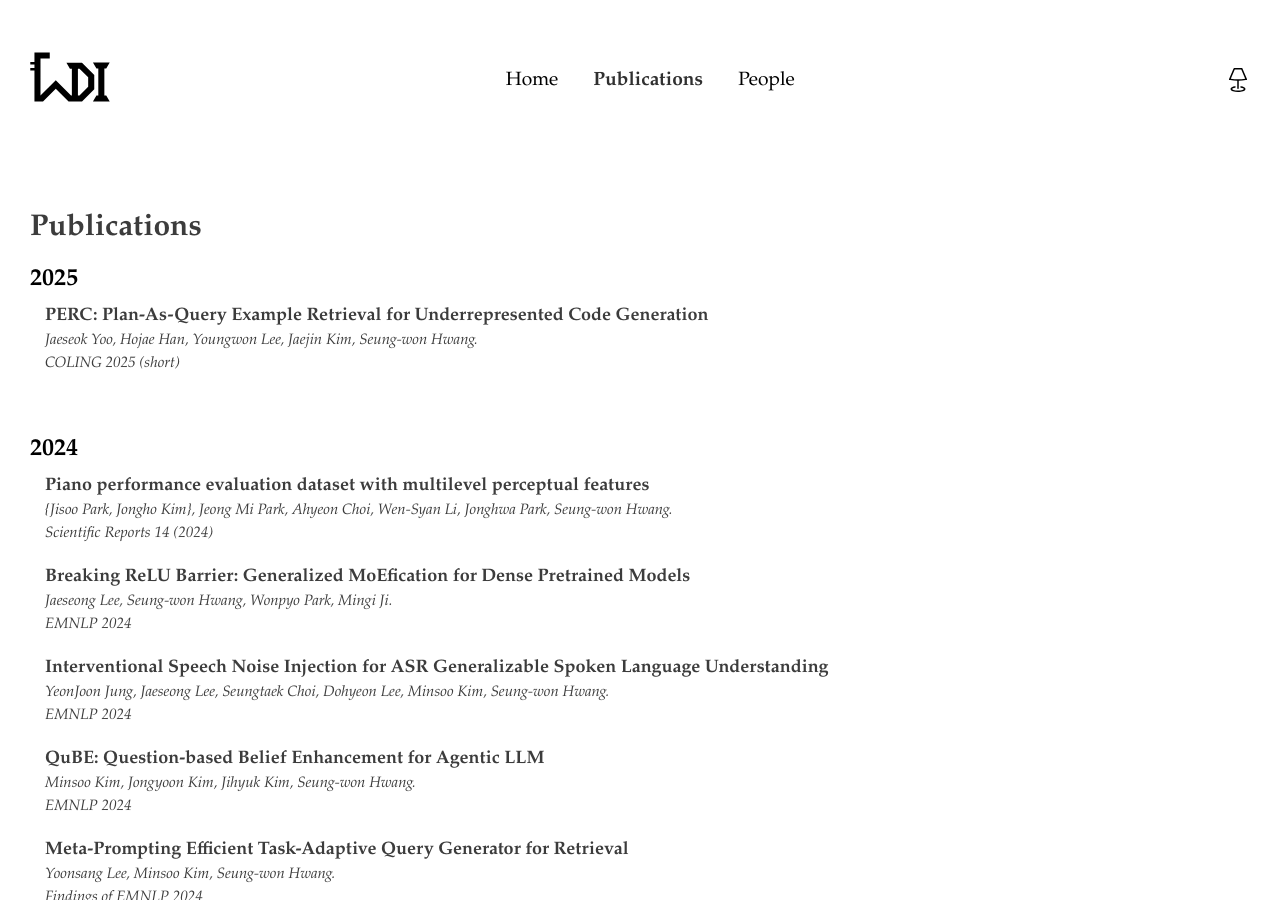
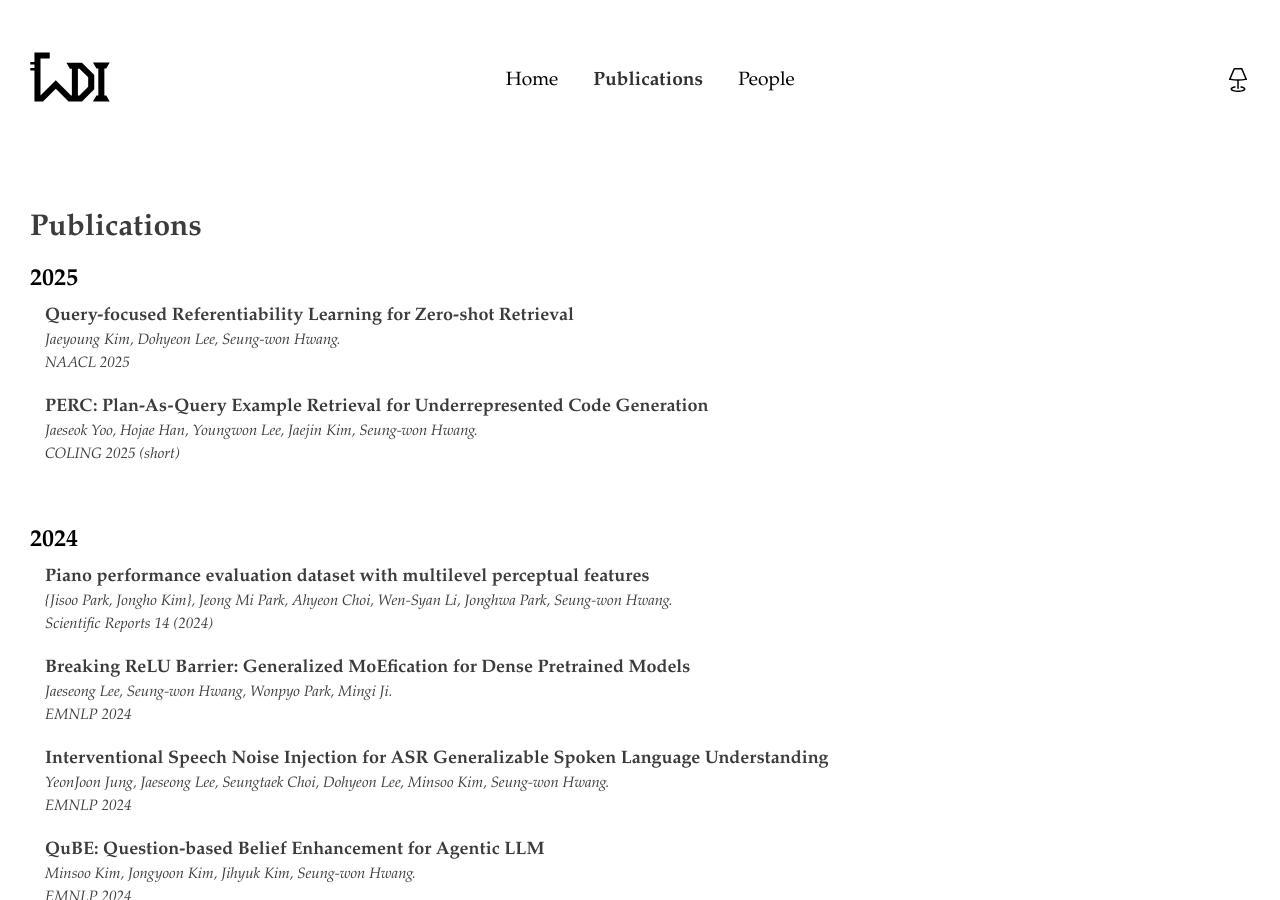
Before and after one commit to ldilab/ldilab.github.io, a Jekyll site: the page built from publications.html, in a window 1280 px wide and 900 px high. Built offline with Jekyll 4.4.1, drawn with Linux system fonts in a browser that asks for light colours.

Commit message:
added publication

```diff
--- a/_data/publications.yml
+++ b/_data/publications.yml
@@ -1,5 +1,8 @@
 - year: 2025
   papers:
+  - title: 'Query-focused Referentiability Learning for Zero-shot Retrieval'
+    authors: Jaeyoung Kim, Dohyeon Lee, Seung-won Hwang
+    venue: NAACL 2025
   - title: 'PERC: Plan-As-Query Example Retrieval for Underrepresented Code Generation'
     authors: 'Jaeseok Yoo, Hojae Han, Youngwon Lee, Jaejin Kim, Seung-won Hwang'
     venue: COLING 2025 (short)
```
